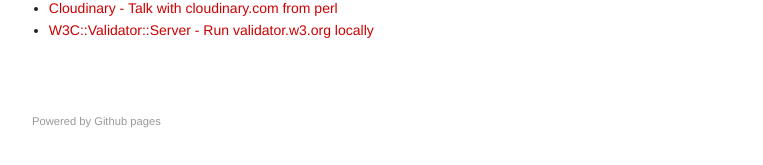
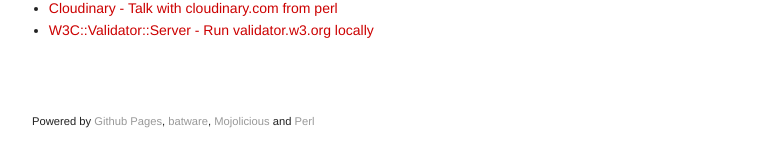
Before and after one commit to kberov/jhthorsen.github.com, a Jekyll site: the page built from index.html, in a window 1280 px wide. Shown: the part 732-897 px from the top of the page, without its empty margins (258-1021 px from the left). Built offline with Jekyll 4.4.1, drawn with Linux system fonts in a browser that asks for light colours.

Commit message:
Updated footer

```diff
--- a/_includes/bottom.html
+++ b/_includes/bottom.html
@@ -1,5 +1,9 @@
     <footer>
-      <a href="http://pages.github.com/">Powered by Github pages</a>
+      Powered by
+      <a href="https://pages.github.com">Github Pages</a>,
+      <a href="https://github.com/jhthorsen/jhthorsen.github.com/tree/batware">batware</a>,
+      <a href="http://mojolicio.us">Mojolicious</a> and
+      <a href="http://www.perl.org">Perl</a>
     </footer>
   </div>
 </body>
```
